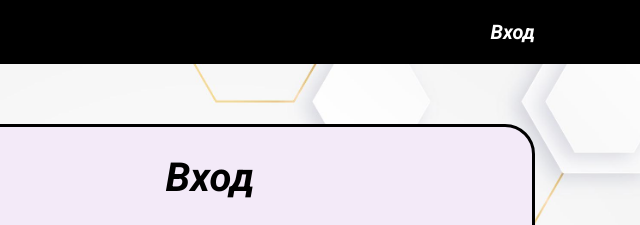
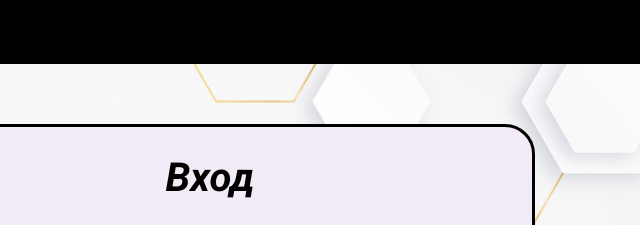
Before and after one commit to StulPlay/StulPlay.GitHub.io, a plain HTML site: page auth.html in a window 1280 px wide. Shown: the top 225 px of the page, 430-1070 px from the left. Drawn offline with Linux system fonts and the light colour scheme.

Commit message:
Add files via upload

```diff
--- a/auth.html
+++ b/auth.html
@@ -18,7 +18,6 @@
                 <nav class="main-menu">
                     <ul>
                         <li><a href="index.html">На главную</a></li>
-                        <li class="login"><a href="auth.html">Вход</a></li>
                     </ul>
                 </nav>
             </div>
```
